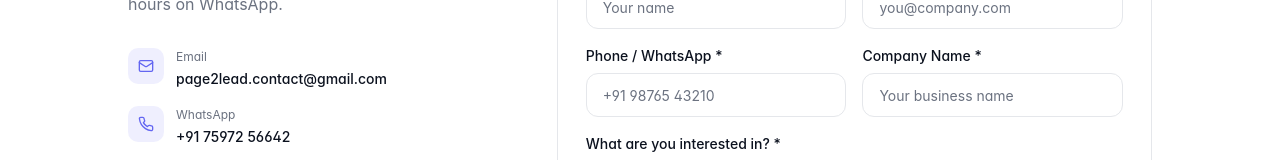
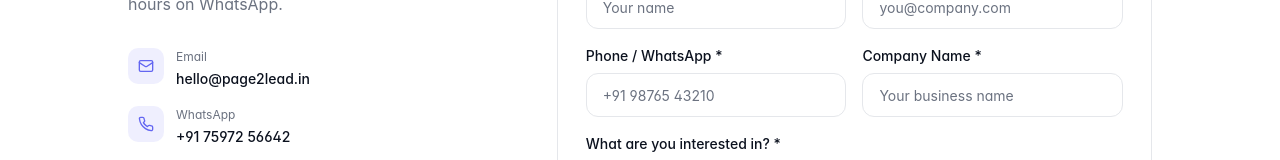
Before and after one commit to sohailk-cpu/Page2Lead, a React (Vite) app: page /contact in a window 1280 px wide. Shown: the part 638-798 px from the top of the page. Built offline with nearby package versions, Linux system fonts and the light colour scheme.

Commit message:
Update contact email address in ContactPage

```diff
--- a/src/components/pages/ContactPage.tsx
+++ b/src/components/pages/ContactPage.tsx
@@ -105,7 +105,7 @@ export default function ContactPage() {
 
               <div className="space-y-4">
                 {[
-                  { icon: Mail, label: 'Email', value: 'page2lead.contact@gmail.com', href: 'mailto:page2lead.contact@gmail.com' },
+                  { icon: Mail, label: 'Email', value: 'hello@page2lead.in', href: 'mailto:hello@page2lead.in' },
                   { icon: Phone, label: 'WhatsApp', value: '+91 75972 56642', href: 'https://wa.me/917597256642' },
                   { icon: MapPin, label: 'Location', value: 'Ajmer, Rajasthan, India', href: undefined },
                 ].map(({ icon: Icon, label, value, href }) => (
```
